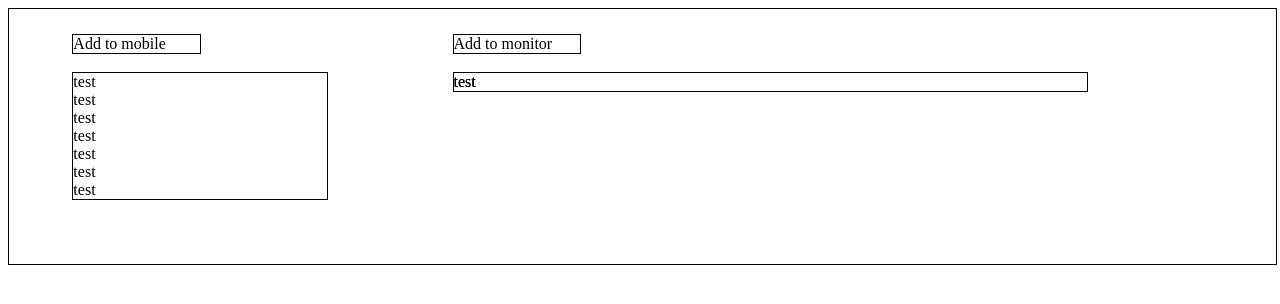
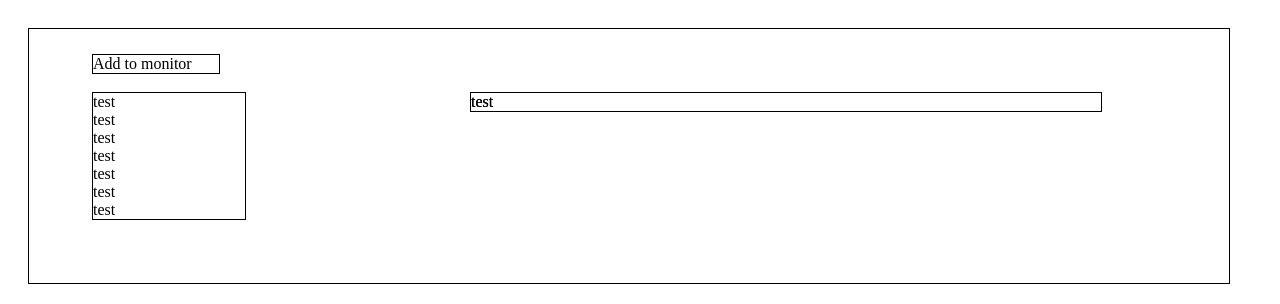
Before and after one commit to ndizigiye/Editor, a website: page home.html in a window 1280 px wide. Drawn offline with Linux system fonts and the light colour scheme.

Commit message:
'new-changes'

```diff
--- a/home.css
+++ b/home.css
@@ -1,36 +1,32 @@
-@CHARSET "ISO-8859-1";
-
-#mobile,#monitor,#wrap,#addtomonitor,#addtomobile {
+#mobile,#monitor,#wrap,#add{
 	border-style: solid;
 	border-width: 1px;
 }
 
-#addtomonitor {
-	margin: 2% 5% 5% 5%;
+
+#add{
+	margin: 25.2px 63px 63px 63px;
 	position: absolute;
-	left: 30%;
-	width: 10%;
-}
-
-#addtomobile {
-	margin: 2% 5% 5% 5%;
-	position: absolute;
-	width:10%;
+	width:126px;
 }
 #wrap {
 	position: absolute;
-	width: 99%;
+	width: 1200px;
+	margin: 20px;
 }
 
 #mobile {
-	margin: 5%;
-	width: 20%;
+	margin: 63px;
+	width: 152px;
 }
 
 #monitor {
-	margin: 5%;
+	margin: 63px;
 	position: absolute;
 	top: 0%;
-	left: 30%;
-	width: 50%;
+	left: 378px;
+	width: 630px;
 }
+
+5 ----- 63
+99 ------
--- a/home.html
+++ b/home.html
@@ -7,11 +7,8 @@
 </head>
 <body>
 <div id= "wrap">
-<div id ="addtomonitor">
+<div id ="add">
 Add to monitor
-</div>
-<div id ="addtomobile">
-Add to mobile
 </div>
 <div id ="monitor">
 test
```
